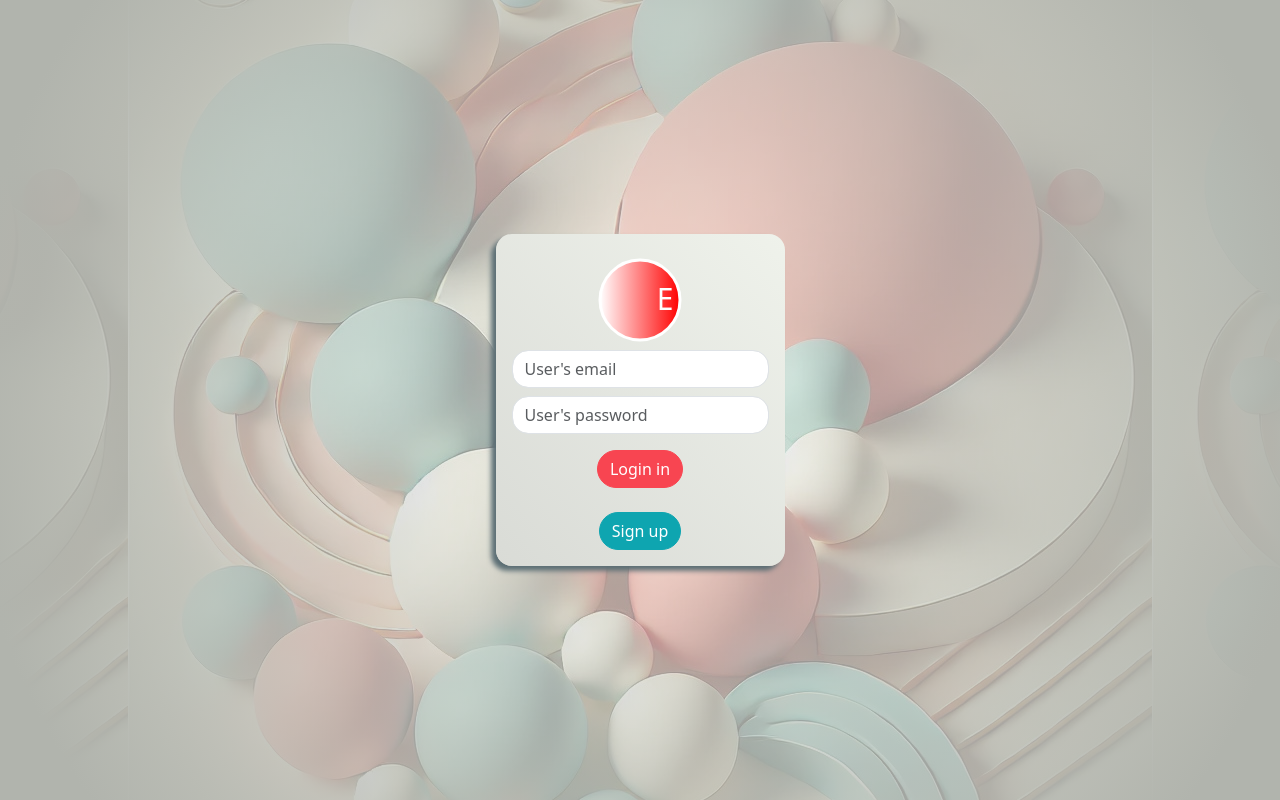
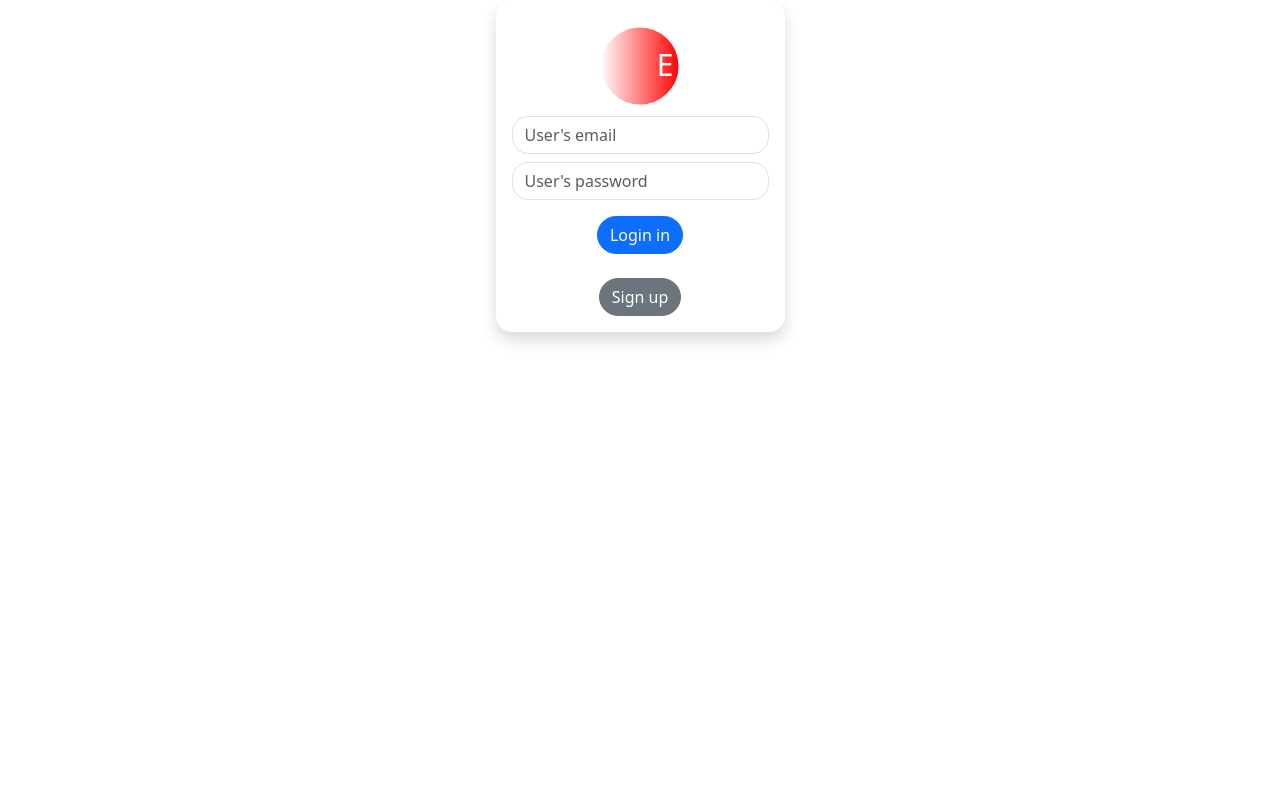
Before and after one commit to WojciechLarecki/EventerWebUI, an Angular app: page /login in a window 1280 px wide. Built offline with nearby package versions, Linux system fonts and the light colour scheme.

Commit message:
[EW001] comment unsed code

```diff
--- a/src/app/log-in/log-in.component.ts
+++ b/src/app/log-in/log-in.component.ts
@@ -14,8 +14,12 @@ export class LogInComponent {
   userPassword!: string;
 
   loginUser(): void {
-    alert(
-      `UserEmail: ${this.userEmail} | UserPassword: ${this.userPassword}`
-    );
+    let isValidUser = false;
+    if (isValidUser) {
+
+    }
+    // alert(
+    //   `UserEmail: ${this.userEmail} | UserPassword: ${this.userPassword}`
+    // );
   }
 }
--- a/src/styles.scss
+++ b/src/styles.scss
@@ -1,41 +1,41 @@
-/* You can add global styles to this file, and also import other style files */
-$primary: #f84551;
-$secondary: #0ea5b0;
-$btn-color: #fff;
+// /* You can add global styles to this file, and also import other style files */
+// $primary: #f84551;
+// $secondary: #0ea5b0;
+// $btn-color: #fff;
 
 
-// override shadow properties
-$shadowColor: #5b6e74;
-$box-shadow: -0.3rem .3rem .3rem $shadowColor;
+// // override shadow properties
+// $shadowColor: #5b6e74;
+// $box-shadow: -0.3rem .3rem .3rem $shadowColor;
 
-$border-radious: 1rem;
+// $border-radious: 1rem;
 
 /* Importing Bootstrap SCSS file. */
 @import 'bootstrap/scss/bootstrap';
 
-.panel {
-    background: rgb(217, 219, 214);
-    background: linear-gradient(45deg, rgba(217, 219, 214, 1) 0%, rgba(239, 242, 235, 1) 100%);
-}
+// .panel {
+//     background: rgb(217, 219, 214);
+//     background: linear-gradient(45deg, rgba(217, 219, 214, 1) 0%, rgba(239, 242, 235, 1) 100%);
+// }
 
-body {
-    background-color: rgb(177, 180, 173);
-}
+// body {
+//     background-color: rgb(177, 180, 173);
+// }
 
-.btn-secondary,
-.btn-primary {
-    color: #fff;
-}
+// .btn-secondary,
+// .btn-primary {
+//     color: #fff;
+// }
 
-.dvh-100 {
-    height: 100dvh;
-}
+// .dvh-100 {
+//     height: 100dvh;
+// }
 
-.im {
-    background-image: radial-gradient(circle, rgba(255, 255, 255, 0.5) 0%, rgba(177, 180, 173, 1) 90%),
-        url(./../public/img/obrazWejściowy.jpg);
-    background-position: center;
-    // background-image: linear-gradient(rgba(255, 255, 255, 0.5), rgba(255, 255, 255, 0.5)),
-    //     url(./../public/img/obrazWejściowy.jpg);
-    //background-image: rgba($color: #fff, $alpha: .5), ;
-}
+// .im {
+//     background-image: radial-gradient(circle, rgba(255, 255, 255, 0.5) 0%, rgba(177, 180, 173, 1) 90%),
+//         url(./../public/img/obrazWejściowy.jpg);
+//     background-position: center;
+//     // background-image: linear-gradient(rgba(255, 255, 255, 0.5), rgba(255, 255, 255, 0.5)),
+//     //     url(./../public/img/obrazWejściowy.jpg);
+//     //background-image: rgba($color: #fff, $alpha: .5), ;
+// }
```
